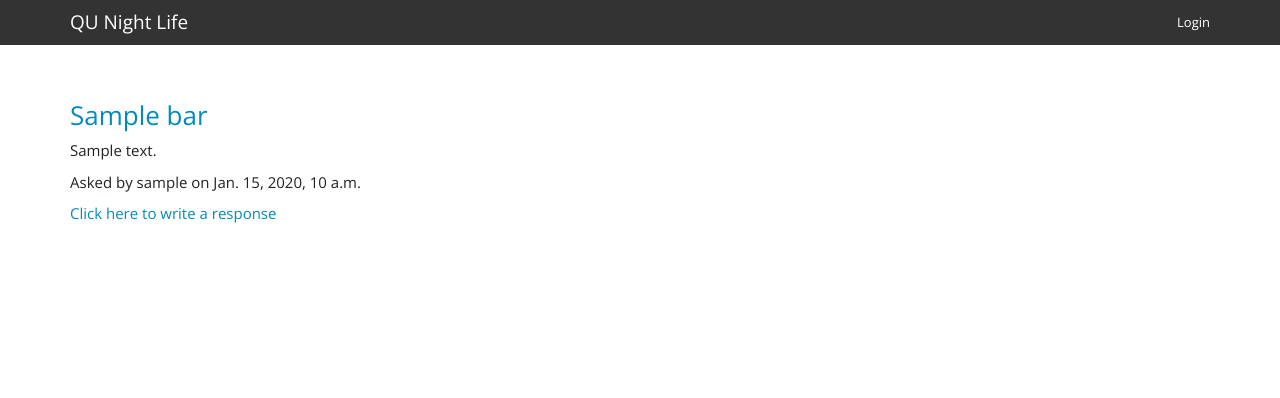
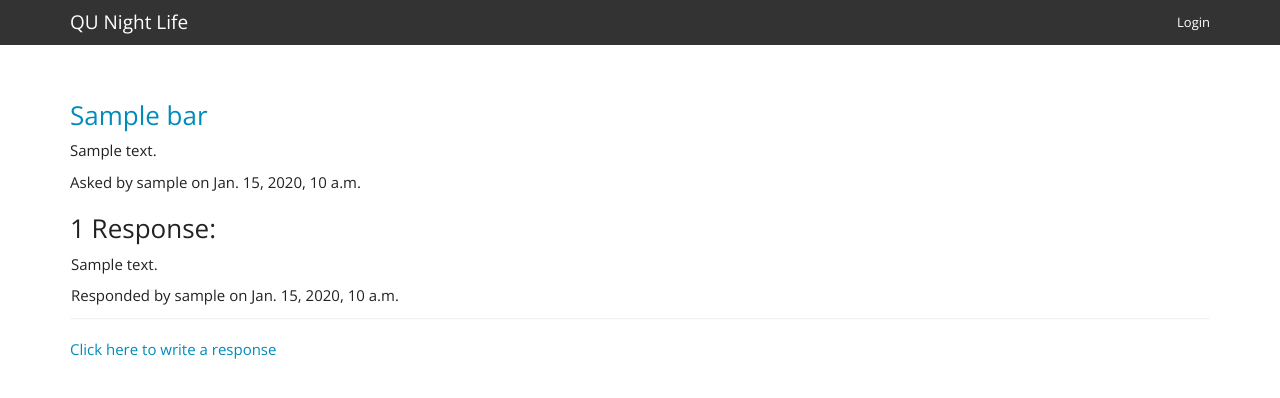
Before and after one commit to avinci1015/qu_nl, a Django app: template templates/bar/bar_detail.html in a window 1280 px wide. Shown: the top 398 px of the page. Run offline with Django 3.2, Linux system fonts and the light colour scheme; tables that the repository leaves empty hold one stand-in row (values such as "Sample post"); the template is opened without the code that fills it: values that come from a table or form of the project are taken from there, most other values are stand-ins (such as "Sample title", 1, 10 or a date in 2020); some libraries are stand-ins or nearby versions.

Commit message:
Add answers to question detail view

```diff
--- a/templates/bar/bar_detail.html
+++ b/templates/bar/bar_detail.html
@@ -7,5 +7,17 @@
 <p><a href="{% url 'bar_update' pk=bar.id %}">Edit this post</a></p>
 <p><a href="{% url 'bar_delete' pk=bar.id %}">Delete post</a></p>
 {% endif %}
+{% if responses.count > 0 %}
+<h3>{{ responses.count }} Response{{ responses.count|pluralize }}:</h3>
+{% endif %}
+{% for response in responses %}
+<div class="panel">
+    <p>{{ response.text }}</p>
+    <p>Responded by {{ response.user.username }} on {{ response.created_at }}</p>
+</div>
+{% endfor %}
+
+
+
 <p><a href="{% url 'response_create' pk=bar.id %}">Click here to write a response</a></p>
 {% endblock %}
```
Also changed, not shown: core/views.py (+8 -0 lines).
